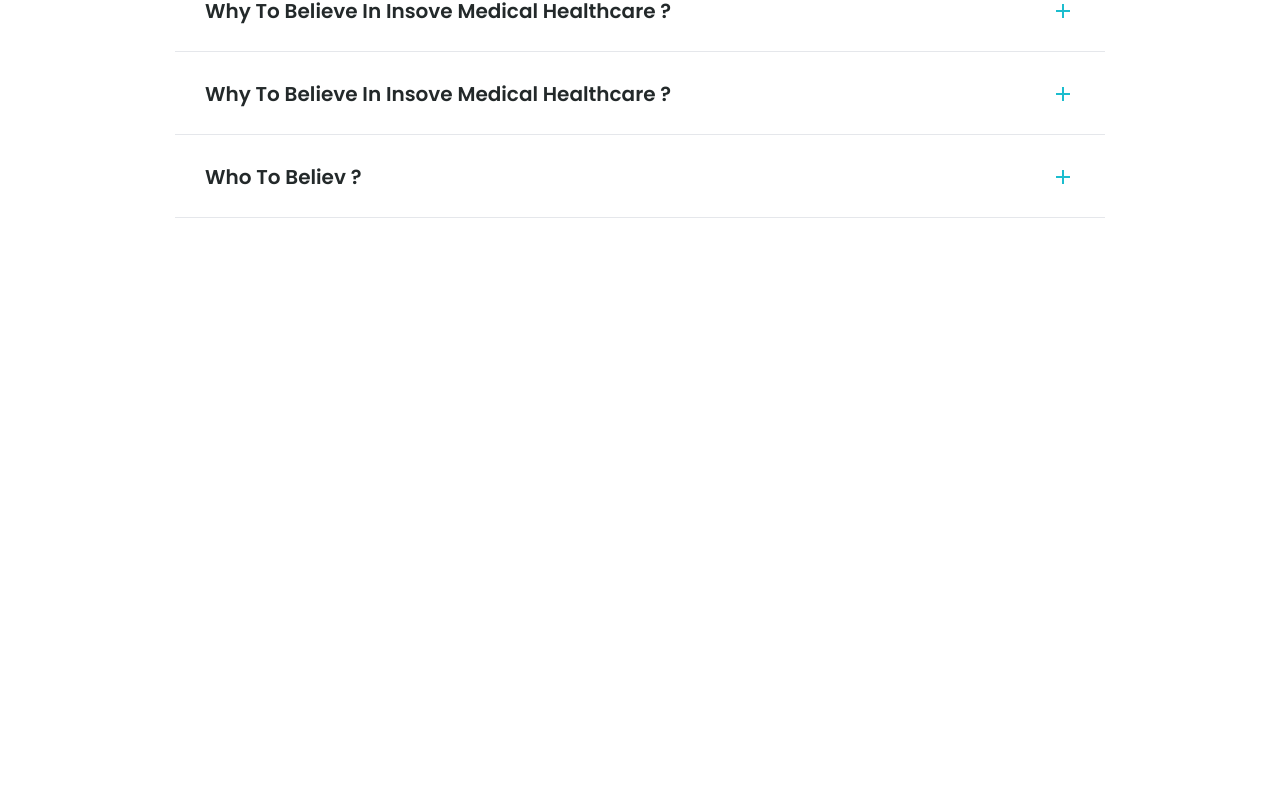
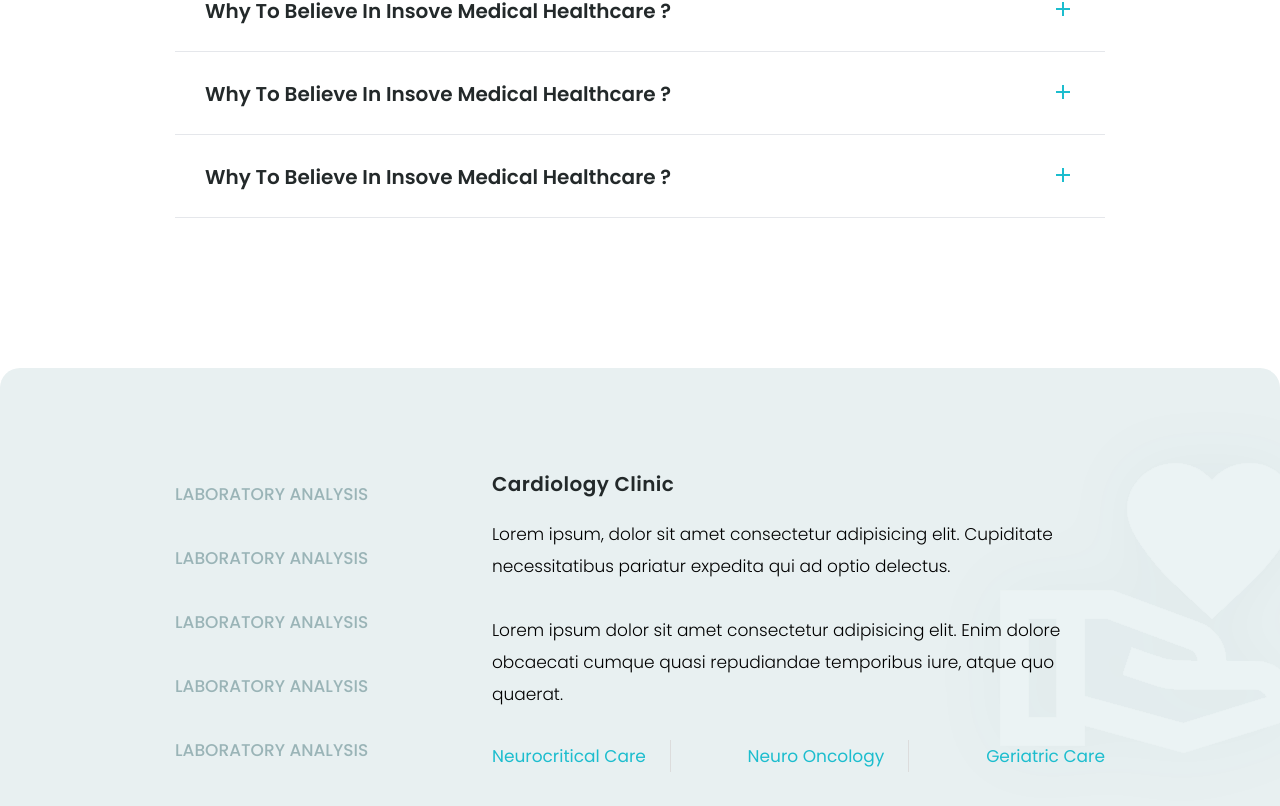
Before and after one commit to matheusht/whitelabel-lp, a React (Vite) app: page / in a window 1280 px wide. Shown: the part 3954-4760 px from the top of the page. Before the commit the page ends 4572 px from the top, so only its background shows below. Built offline with nearby package versions, Linux system fonts and the light colour scheme.

Commit message:
Departments Component

```diff
--- a/src/App.tsx
+++ b/src/App.tsx
@@ -1,4 +1,5 @@
 import { Appointment } from 'components/Appointment'
+import { Departments } from 'components/Departments'
 import { Faq } from 'components/Faq'
 import { Header } from 'components/Header'
 import { Services } from 'components/Services'
@@ -18,6 +19,7 @@
       <Testimonials />
       <Team />
       <Faq />
+      <Departments />
     </>
   )
 }
--- /dev/null
+++ b/src/components/Departments/index.tsx
@@ -0,0 +1,59 @@
+/* eslint-disable tailwindcss/no-custom-classname */
+export function Departments() {
+  return (
+    <>
+      <section className="departments section">
+        <div className="departments__bg xl:pb=[90px] relative mx-4 flex min-h-[588px] max-w-[1466px] items-center rounded-[20px] bg-departments bg-cover bg-center bg-no-repeat px-6 py-12 xl:mx-auto xl:bg-auto xl:px-0 xl:pt-[80px]">
+          <div className="departments__container container mx-auto">
+            <div className="flex flex-col gap-x-5 xl:flex-row">
+              <div className="mb-[50px] flex flex-col gap-y-[30px] text-center text-base font-medium uppercase text-[#9ab4b7] xl:mb-0 xl:w-[310px] xl:gap-y-[40px] xl:pt-3 xl:text-left xl:text-[17px]">
+                <div className="cursor-pointer transition-all hover:text-accent">
+                  Laboratory Analysis
+                </div>
+                <div className="cursor-pointer transition-all hover:text-accent">
+                  Laboratory Analysis
+                </div>
+                <div className="cursor-pointer transition-all hover:text-accent">
+                  Laboratory Analysis
+                </div>
+                <div className="cursor-pointer transition-all hover:text-accent">
+                  Laboratory Analysis
+                </div>
+                <div className="cursor-pointer transition-all hover:text-accent">
+                  Laboratory Analysis
+                </div>
+              </div>
+              <div className="xl:w-[640px]">
+                <h2 className="h2 mb-[20px] text-center xl:text-left">
+                  Cardiology Clinic
+                </h2>
+                <p className="mb-[30px] text-center font-light xl:text-left ">
+                  Lorem ipsum, dolor sit amet consectetur adipisicing elit.
+                  Cupiditate necessitatibus pariatur expedita qui ad optio
+                  delectus.
+                  <br />
+                  <br />
+                  Lorem ipsum dolor sit amet consectetur adipisicing elit. Enim
+                  dolore obcaecati cumque quasi repudiandae temporibus iure,
+                  atque quo quaerat.
+                </p>
+                <div className="max-w[555px] mx-auto mb-[50px] flex flex-col items-center xl:mx-0 xl:flex-row xl:justify-between">
+                  <div className="border-[#dcdcdc] text-accent xl:border-r xl:pr-6">
+                    Neurocritical Care
+                  </div>
+                  <div className="border-[#dcdcdc] text-accent xl:border-r xl:pr-6">
+                    Neuro Oncology
+                  </div>
+                  <div className="text-accent">Geriatric Care</div>
+                </div>
+                <button className="btn btn-lg btn-accent mx-auto xl:mx-0">
+                  Learn more
+                </button>
+              </div>
+            </div>
+          </div>
+        </div>
+      </section>
+    </>
+  )
+}
--- a/src/components/Faq/index.tsx
+++ b/src/components/Faq/index.tsx
@@ -1,9 +1,16 @@
 /* eslint-disable react/no-unescaped-entities */
 
-import { RiAddLine } from '@remixicon/react'
+import { RiAddLine, RiSubtractLine } from '@remixicon/react'
+import { useState } from 'react'
 
 /* eslint-disable tailwindcss/no-custom-classname */
 export function Faq() {
+  const [faqButton, setFaqButton] = useState(false)
+
+  function handleClick() {
+    setFaqButton((prevState) => !prevState)
+    console.log(faqButton)
+  }
   return (
     <>
       <section className="faq">
@@ -11,69 +18,107 @@
           <h2 className="faq__title h2 mb-[50px] text-center">
             We've got answers
           </h2>
-          <div className="mx-auto max-w-5xl">
-            <div className="faq__item cursor-pointer select-none border-b px-[30px] pb-4 pt-7">
-              <div className="mb-[10px] flex items-center justify-between">
+          <div className="mx-auto h-full max-w-5xl">
+            <div
+              className={`faq__item h-auto cursor-pointer select-none border-b px-[30px] pb-4 pt-7  `}
+              onClick={handleClick}
+            >
+              <div className="mb-[10px] flex flex-col  justify-between gap-3">
+                <div className="flex justify-between">
                   <h4 className="h4">
                     Why to believe in Insove medical healthcare ?
                   </h4>
                   <div className="faq__btn text-accent">
                     <i>
+                      {faqButton ? (
+                        <RiSubtractLine className="text-2xl" />
+                      ) : (
                         <RiAddLine className="text-2xl" />
+                      )}
                     </i>
                   </div>
                 </div>
-              <div className="faq__answer h-0 overflow-hidden">
-                <p className="h-0 overflow-hidden font-light">
+                <div
+                  className={`faq__answer h-full  ${
+                    faqButton ? 'flex' : 'hidden'
+                  }`}
+                >
+                  <p className="h-auto font-light">
                     Lorem ipsum dolor, sit amet consectetur adipisicing elit.
-                  Animi voluptatum asperiores aperiam. Quisquam laudantium vitae
-                  eligendi.
+                    Animi voluptatum asperiores aperiam. Quisquam laudantium
+                    vitae eligendi.
                   </p>
                 </div>
               </div>
+            </div>
 
-            <div className="faq__item cursor-pointer select-none border-b px-[30px] pb-4 pt-7">
-              <div className="mb-[10px] flex items-center justify-between">
+            <div
+              className={`faq__item h-auto cursor-pointer select-none border-b px-[30px] pb-4 pt-7  `}
+              onClick={handleClick}
+            >
+              <div className="mb-[10px] flex flex-col  justify-between gap-3">
+                <div className="flex justify-between">
                   <h4 className="h4">
                     Why to believe in Insove medical healthcare ?
                   </h4>
                   <div className="faq__btn text-accent">
                     <i>
+                      {faqButton ? (
+                        <RiSubtractLine className="text-2xl" />
+                      ) : (
                         <RiAddLine className="text-2xl" />
+                      )}
                     </i>
                   </div>
                 </div>
-              <div className="faq__answer h-0 overflow-hidden">
-                <p className="h-0 overflow-hidden font-light">
+                <div
+                  className={`faq__answer h-full  ${
+                    faqButton ? 'flex' : 'hidden'
+                  }`}
+                >
+                  <p className="h-auto font-light">
                     Lorem ipsum dolor, sit amet consectetur adipisicing elit.
-                  Animi voluptatum asperiores aperiam. Quisquam laudantium vitae
-                  eligendi.
+                    Animi voluptatum asperiores aperiam. Quisquam laudantium
+                    vitae eligendi.
                   </p>
                 </div>
               </div>
-
-            <div className="faq__item cursor-pointer select-none border-b px-[30px] pb-4 pt-7">
-              <div className="mb-[10px] flex items-center justify-between">
-                <h4 className="h4">Who to Believ ?</h4>
+            </div>
+            <div
+              className={`faq__item h-auto cursor-pointer select-none border-b px-[30px] pb-4 pt-7  `}
+              onClick={handleClick}
+            >
+              <div className="mb-[10px] flex flex-col  justify-between gap-3">
+                <div className="flex justify-between">
+                  <h4 className="h4">
+                    Why to believe in Insove medical healthcare ?
+                  </h4>
                   <div className="faq__btn text-accent">
                     <i>
+                      {faqButton ? (
+                        <RiSubtractLine className="text-2xl" />
+                      ) : (
                         <RiAddLine className="text-2xl" />
+                      )}
                     </i>
                   </div>
                 </div>
-              <div className="faq__answer h-0 overflow-hidden">
-                <p className="h-0 overflow-hidden font-light">
+                <div
+                  className={`faq__answer h-full  ${
+                    faqButton ? 'flex' : 'hidden'
+                  }`}
+                >
+                  <p className="h-auto font-light">
                     Lorem ipsum dolor, sit amet consectetur adipisicing elit.
-                  Animi voluptatum asperiores aperiam. Quisquam laudantium vitae
-                  eligendi.
+                    Animi voluptatum asperiores aperiam. Quisquam laudantium
+                    vitae eligendi.
                   </p>
                 </div>
               </div>
             </div>
           </div>
+        </div>
       </section>
-
-      <div className="h-[400px]"></div>
     </>
   )
 }
```
Lines whose indentation alone changed are shown as unchanged.
